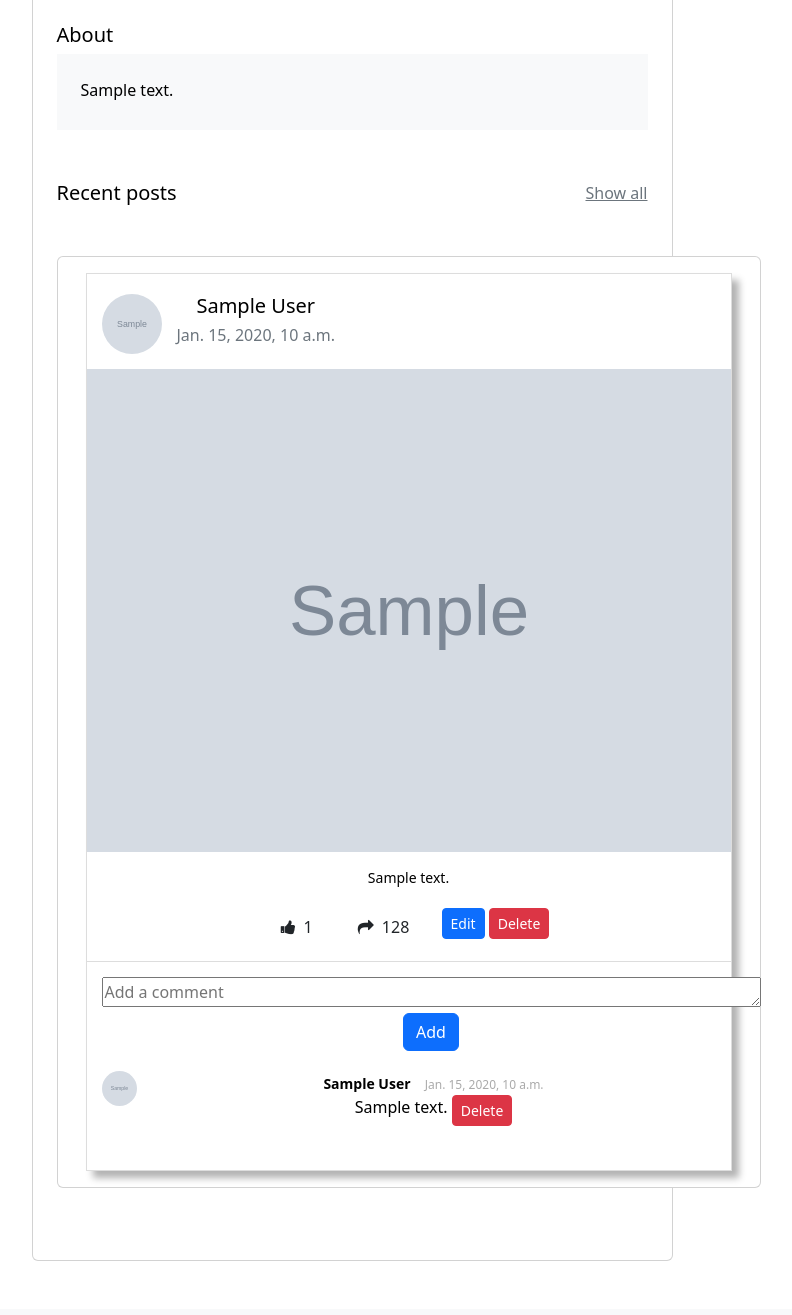
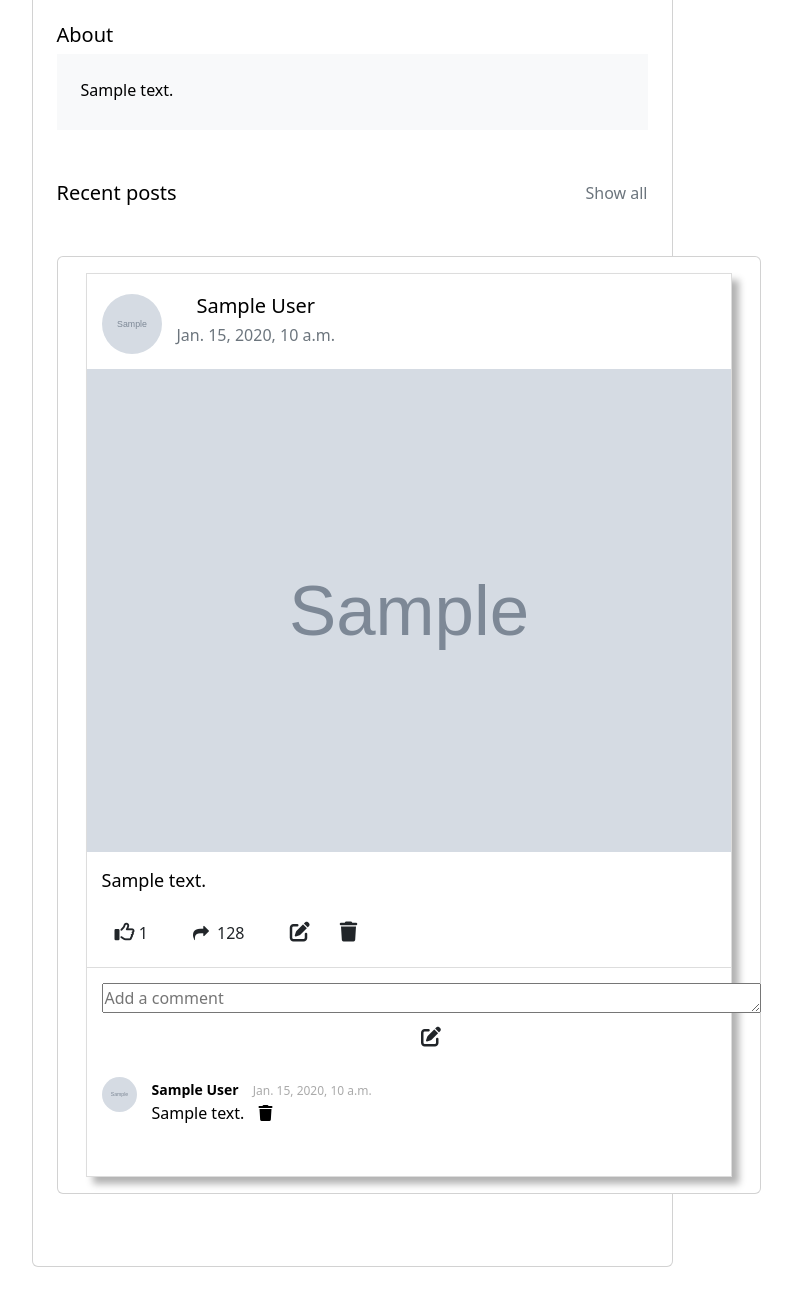
Before and after one commit to krzysztofgrabczynski/Instagram---Django-project, a Django app: page /instagram/profile/1 in a window 1280 px wide. Shown: the part 414-1729 px from the top of the page, without its empty margins (288-1080 px from the left). Before the commit the page ends 1675 px from the top, so only its background shows below. Run offline with Django 4.2, Linux system fonts and the light colour scheme; a user stored in the database is signed in; tables that the repository leaves empty hold one stand-in row (values such as "Sample post"); grey boxes marked "Sample" are stand-in pictures; some libraries are stand-ins or nearby versions.

Commit message:
Refactor css and html

```diff
--- a/main/templates/base.html
+++ b/main/templates/base.html
@@ -8,6 +8,7 @@
     <meta http-equiv="X-UA-Compatible" content="IE=edge">
     <meta name="viewport" content="width=device-width, initial-scale=1.0">
     <link rel="stylesheet" href="https://cdn.jsdelivr.net/npm/bootstrap@5.2.3/dist/css/bootstrap.min.css">
+    <script src="https://kit.fontawesome.com/79cdb4023f.js" crossorigin="anonymous"></script>
     <link rel="stylesheet" href="{% static 'base.css' %}">
     <link rel="stylesheet" href="{% static 'modal.css' %}">
     <link rel="stylesheet" href="{% static 'post.css' %}">
--- a/main/templates/followers.html
+++ b/main/templates/followers.html
@@ -4,8 +4,7 @@
       <h2>Follower</h2>
       <br>
       {% for follow in followers_list %}
-        <a href="{% url 'user_profile' follow.user.userprofile.id %}"
-           style="text-decoration: none; color: black; font-size: 20px;">
+        <a href="{% url 'user_profile' follow.user.userprofile.id %}" style=" font-size: 20px;">
            {{ follow.user.first_name }} {{ follow.user.last_name }}
         </a>
         {% endfor %}
--- a/main/templates/following.html
+++ b/main/templates/following.html
@@ -3,8 +3,7 @@
       <span class="close" onclick="closeModal('myModal2')">&times;</span>
       <h2>Following</h2>
       {% for follow in profile.user.follower.all %}
-      <a href="{% url 'user_profile' follow.user_followed.userprofile.id %}"
-         style="text-decoration: none; color: black; font-size: 20px;">
+      <a href="{% url 'user_profile' follow.user_followed.userprofile.id %}" style=" font-size: 20px;">
          {{ follow.user_followed.first_name }} {{ follow.user_followed.last_name }}
       </a>
       {% endfor %}
--- a/main/templates/post.html
+++ b/main/templates/post.html
@@ -17,7 +17,7 @@
                             </div>
                             <div class="pull-left meta">
                                 <div class="title h5">
-                                    <a href="{% url 'user_profile' post.user.userprofile.id %}" style="text-decoration: none;">
+                                    <a href="{% url 'user_profile' post.user.userprofile.id %}">
                                         <h5>{{ post.user.first_name }} {{ post.user.last_name }}</h5>
                                     </a>
                                 </div>
@@ -31,16 +31,14 @@
                             <p>{{ post.description }}</p>
                             <div class="stats">
                                 <a href="{% url 'thumb_up' post.id %}" class="btn btn-default stat-item">
-                                    <i class="fa fa-thumbs-up icon"></i>{{ post.likes }}
+                                    <i class="fa-regular fa-thumbs-up"></i> {{ post.likes }}
                                 </a>
                                 <a href="#" class="btn btn-default stat-item">
                                     <i class="fa fa-share icon"></i>128
                                 </a>
                                 {% if post.user == user %}
-                                <a href="{% url 'edit_post' post.id %}" class="btn btn-primary btn-sm primary-confirm" role="button" style="display: inline-block; vertical-align: top;">
-                                    Edit</a>
-                                <a href="{% url 'delete_post' post.id %}" class="btn btn-danger btn-sm delete-confirm" role="button" style="display: inline-block; vertical-align: top;">
-                                    Delete</a>
+                                <a href="{% url 'edit_post' post.id %}" class="btn btn-default"><i class="fas fa-edit"></i></a>
+                                <a href="{% url 'delete_post' post.id %}" class="btn btn-default"><i class="fa-sharp fa-solid fa-trash"></i></a>
                                 {% endif %}
 
                             </div>
@@ -53,7 +51,9 @@
                                     <span  style="display: inline-block; vertical-align: top;">
                                         {{ comment_form.text | bootstrap}}
                                     </span>
-                                    <button type="submit" class="btn btn-primary" style="display: inline-block; vertical-align: bottom;">Add</button>
+                                    <button type="submit" class="btn btn-default" style="display: inline-block; vertical-align: bottom;">
+                                        <i class="fas fa-edit"></i>
+                                    </button>
                                 </form>
                             </div>
 
@@ -68,11 +68,10 @@
                                             <h4 class="user">{{ comment.user.first_name }} {{ comment.user.last_name }}</h4>
                                             <h5 class="time">{{ comment.date }}</h5>
                                         </div>
-                                        <p style="display: inline-block; vertical-align: bottom;">{{ comment.text }}</p>
+                                        <p>{{ comment.text }}</p>
 
                                         {% if comment.id in users_comments %}
-                                        <a href="{% url  'delete_comment' comment.id %}" class="btn btn-danger btn-sm delete-confirm" role="button" style="display: inline-block; vertical-align: top;">
-                                            Delete</a>
+                                        <a href="{% url  'delete_comment' comment.id %}"><i class="fa-sharp fa-solid fa-trash"></i></a>
                                         {% endif %}
                                     </div>
                                 </li>
--- a/main/templates/user_profile.html
+++ b/main/templates/user_profile.html
@@ -43,14 +43,14 @@
                 </div>
                 <div class="px-3">
                   {% include 'followers.html' %}
-                  <a href="#" id="myBtn1" onclick="openModal('myModal1')" style="text-decoration: none; color: black">
+                  <a href="#" id="myBtn1" onclick="openModal('myModal1')">
                     <p class="mb-1 h5">{{ profile.followers_amount }}</p>
                     <p class="small text-muted mb-0">Followers</p>
                   </a>
                 </div>
                 <div>
                   {% include 'following.html' %}
-                  <a href="#" id="myBtn2" onclick="openModal('myModal2')" style="text-decoration: none; color: black">
+                  <a href="#" id="myBtn2" onclick="openModal('myModal2')">
                     <p class="mb-1 h5">{{ profile.following_amount }}</p>
                     <p class="small text-muted mb-0">Following</p>
                   </a>
--- a/static_dir/base.css
+++ b/static_dir/base.css
@@ -21,3 +21,16 @@
 #additional-content {
 	display: none;
 }
+
+a {
+    text-decoration: none;
+    color: black;
+}
+a:hover {
+    color: black;
+    opacity: 0.8;
+}
+
+i {
+    font-size: 20px;
+}
--- a/static_dir/post.css
+++ b/static_dir/post.css
@@ -47,9 +47,13 @@
 }
 .post .post-description p {
   font-size: 14px;
+  text-align: left;
+  font-size: 18px;
+
 }
 .post .post-description .stats {
   margin-top: 20px;
+  text-align: left;
 }
 .post .post-description .stats .stat-item {
   display: inline-block;
@@ -57,11 +61,16 @@
 }
 .post .post-description .stats .stat-item .icon {
   margin-right: 8px;
+
 }
 .post .post-footer {
   border-top: 1px solid #ddd;
   padding: 15px;
 }
+.post .post-footer button:hover{
+  opacity: 0.8;
+}
+
 .post .post-footer .input-group-addon a {
   color: #454545;
 }
@@ -74,6 +83,7 @@
   display: block;
   width: 100%;
   margin: 20px 0;
+
 }
 .post .post-footer .comments-list .comment .avatar {
   width: 35px;
@@ -82,6 +92,7 @@
 .post .post-footer .comments-list .comment .comment-heading {
   display: block;
   width: 100%;
+  text-align: left;
 }
 .post .post-footer .comments-list .comment .comment-heading .user {
   font-size: 14px;
@@ -98,6 +109,18 @@
 }
 .post .post-footer .comments-list .comment .comment-body {
   margin-left: 50px;
+  text-align: left;
+
+
+}
+.post .post-footer .comments-list .comment .comment-body i {
+  font-size: 16px;
+  line-height: 0.1;
+
+}
+.post .post-footer .comments-list .comment .comment-body p {
+  display: inline-block;
+  margin-right: 10px;
 }
 .post .post-footer .comments-list .comment > .comments-list {
   margin-left: 50px;
```
